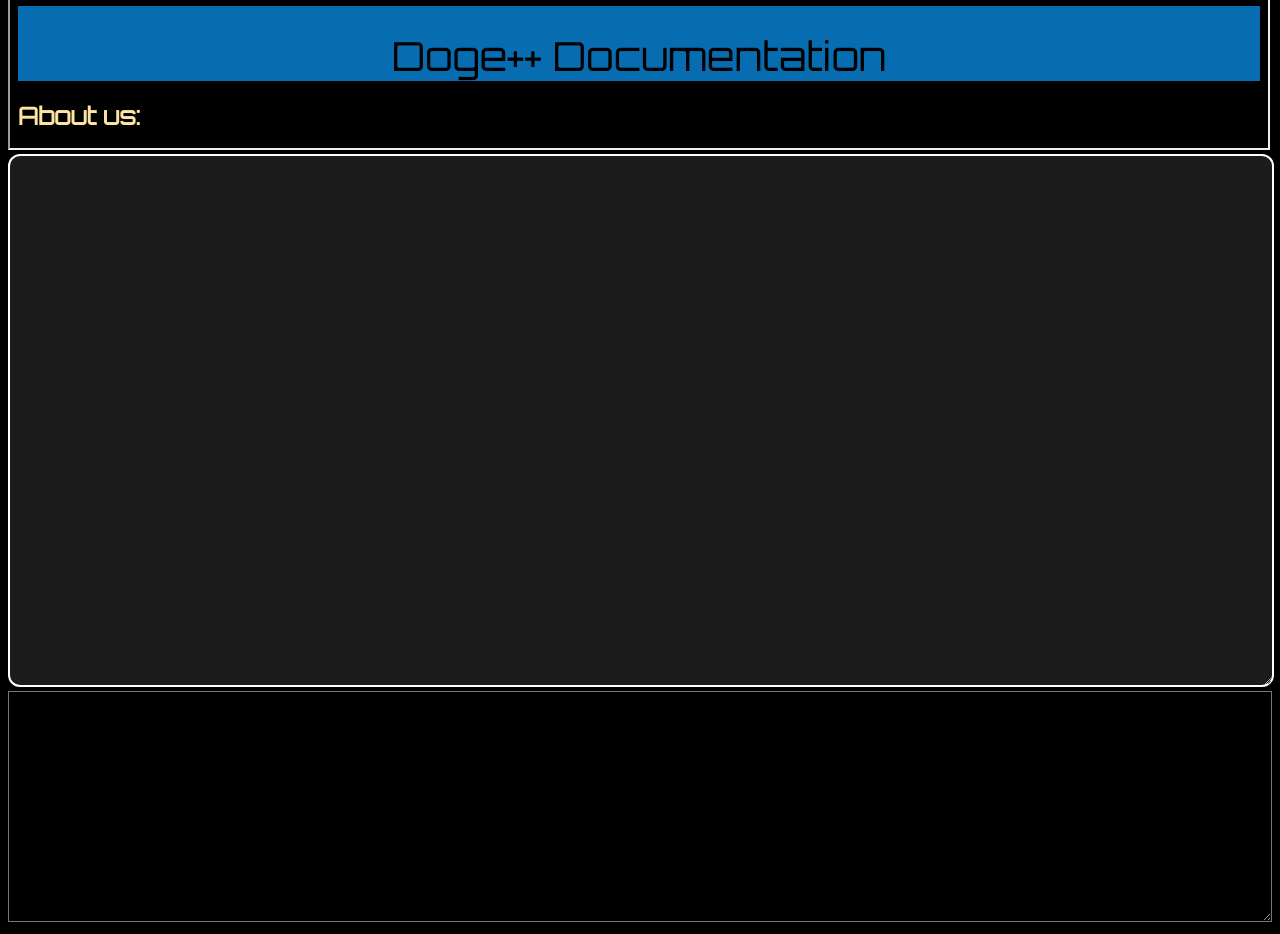
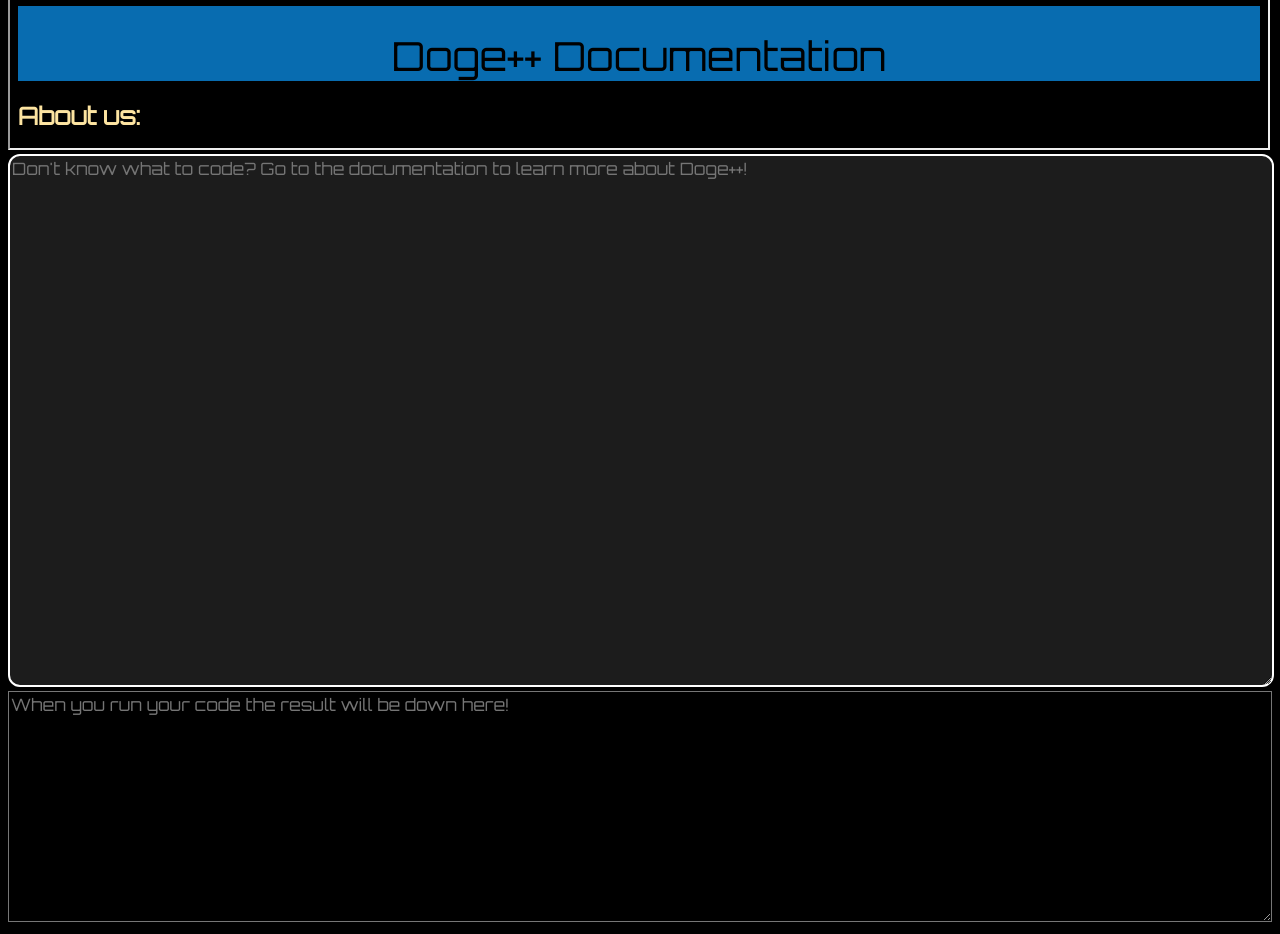
Before and after one commit to Kaiden-Timm/DogePlusPlusLang, a plain HTML site: page index.html in a window 1280 px wide. Shown: the part 151-1085 px from the top of the page. Drawn offline with Linux system fonts and the light colour scheme; a script that the page names is missing.

Commit message:
Update index.html

```diff
--- a/index.html
+++ b/index.html
@@ -21,8 +21,8 @@
 	    <script async src="https://pagead2.googlesyndication.com/pagead/js/adsbygoogle.js?client=ca-pub-8388651882972647"
      crossorigin="anonymous"></script>
       <iframe src="documentation.html" class=windowFrame></iframe>
-        <textarea id="editArea" name="editArea" class = "editArea" rows = "25" style = "font-size: 17px;border: 2px solid white;" onkeypress="onKeyDown();"></textarea>
-      <textarea id="runArea" name="runArea" class="runFrame" rows="10" cols="25" style="font-size: 17px;" readonly></textarea>
+        <textarea id="editArea" name="editArea" class = "editArea" rows = "25" style = "font-size: 17px;border: 2px solid white;" placeholder="Don't know what to code? Go to the documentation to learn more about Doge++!" onkeypress="onKeyDown();"></textarea>
+      <textarea id="runArea" name="runArea" class="runFrame" rows="10" cols="25" style="font-size: 17px;" placeholder="When you run your code the result will be down here!" readonly></textarea>
     </div>
 	  <!-- Global site tag (gtag.js) - Google Analytics -->
  <script async src="https://www.googletagmanager.com/gtag/js?id=UA-223483732-1">
```
